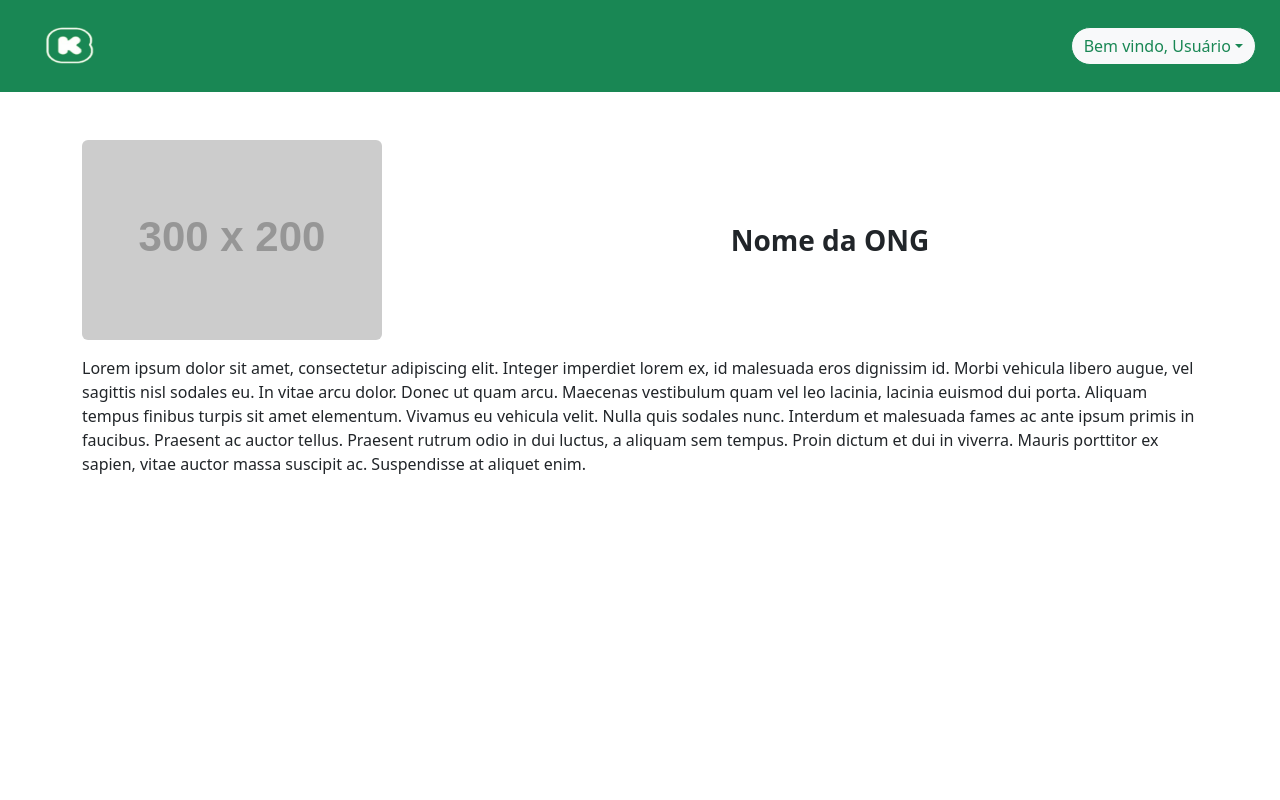
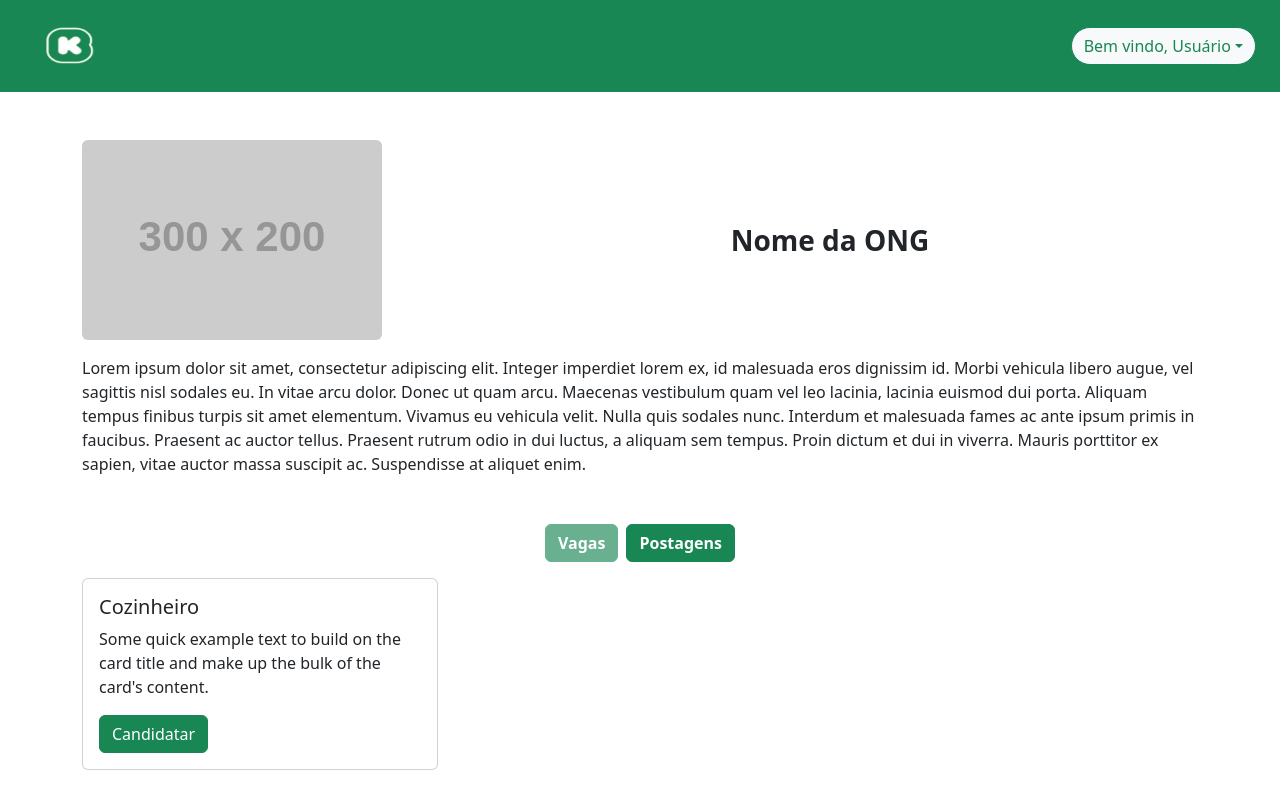
Before and after one commit to AlissonMartin/ong-client, a React (Vite) app: page /ongToUsu in a window 1280 px wide. Built offline with nearby package versions, Linux system fonts and the light colour scheme.

Commit message:
Finalização da pagina da ong e comeco dos componentes de vaga e postagem

```diff
--- /dev/null
+++ b/src/components/Post.jsx
@@ -0,0 +1,9 @@
+function Post() {
+
+    return (
+        <div>
+
+        </div>
+    );
+}
+export default Post
--- /dev/null
+++ b/src/components/Vagas.jsx
@@ -0,0 +1,19 @@
+function Vagas() {
+
+    return (
+        <div className="container">
+            <div className="row">
+                <div className="col-4 pb-2">
+                    <div class="card">
+                        <div class="card-body">
+                            <h5 class="card-title">Cozinheiro</h5>
+                            <p class="card-text">Some quick example text to build on the card title and make up the bulk of the card's content.</p>
+                            <a href="#" class="btn btn-success">Candidatar</a>
+                        </div>
+                    </div>
+                </div>
+            </div>
+        </div>
+    );
+}
+export default Vagas
--- a/src/pages/ong/OngToUsu.jsx
+++ b/src/pages/ong/OngToUsu.jsx
@@ -1,8 +1,11 @@
 import HeaderLog from "../../components/HeaderLog";
-import { useNavigate } from "react-router-dom";
+import { useState } from "react";
+import Vagas from "../../components/Vagas";
+import Post from "../../components/Post";
 
 function OngToUsu() {
-    const navigate = useNavigate();
+    const [isUser, setIsUser] = useState(true);
+
 
     return (
         <div>
@@ -21,7 +24,25 @@ function OngToUsu() {
                     <div className="col-12 pt-3">Lorem ipsum dolor sit amet, consectetur adipiscing elit. Integer imperdiet lorem ex, id malesuada eros dignissim id. Morbi vehicula libero augue, vel sagittis nisl sodales eu. In vitae arcu dolor. Donec ut quam arcu. Maecenas vestibulum quam vel leo lacinia, lacinia euismod dui porta. Aliquam tempus finibus turpis sit amet elementum. Vivamus eu vehicula velit. Nulla quis sodales nunc. Interdum et malesuada fames ac ante ipsum primis in faucibus. Praesent ac auctor tellus. Praesent rutrum odio in dui luctus, a aliquam sem tempus. Proin dictum et dui in viverra. Mauris porttitor ex sapien, vitae auctor massa suscipit ac. Suspendisse at aliquet enim.</div>
                 </div>
             </div>
-
+            <div className="d-grid gap-2 d-md-flex justify-content-md-center pt-5 pb-3">
+                <button
+                    className="btn btn-success fw-semibold"
+                    onClick={() => setIsUser(true)}
+                    disabled={isUser === true}
+                >
+                    Vagas
+                </button>
+                <button
+                    className="btn btn-success fw-semibold"
+                    onClick={() => setIsUser(false)}
+                    disabled={isUser === false}
+                >
+                    Postagens
+                </button>
+            </div>
+            <div className="d-flex justify-content-center">
+                {isUser ? <Vagas /> : <Post />}
+            </div>
         </div>
     );
 }
```
